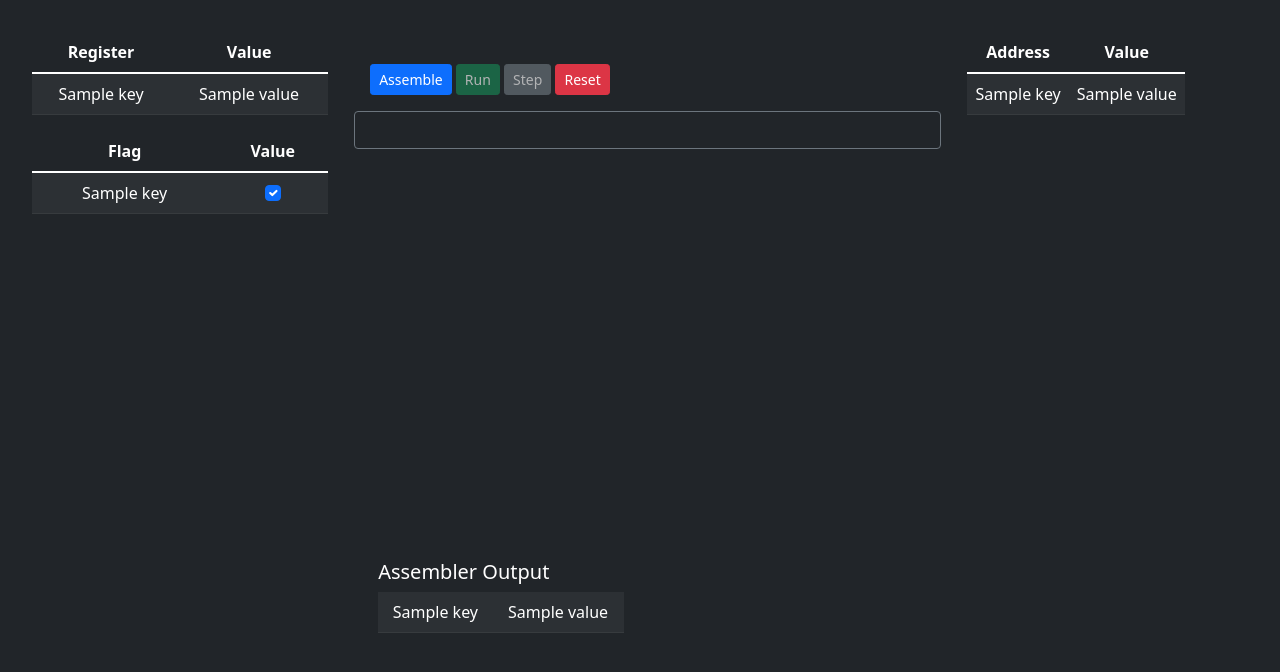
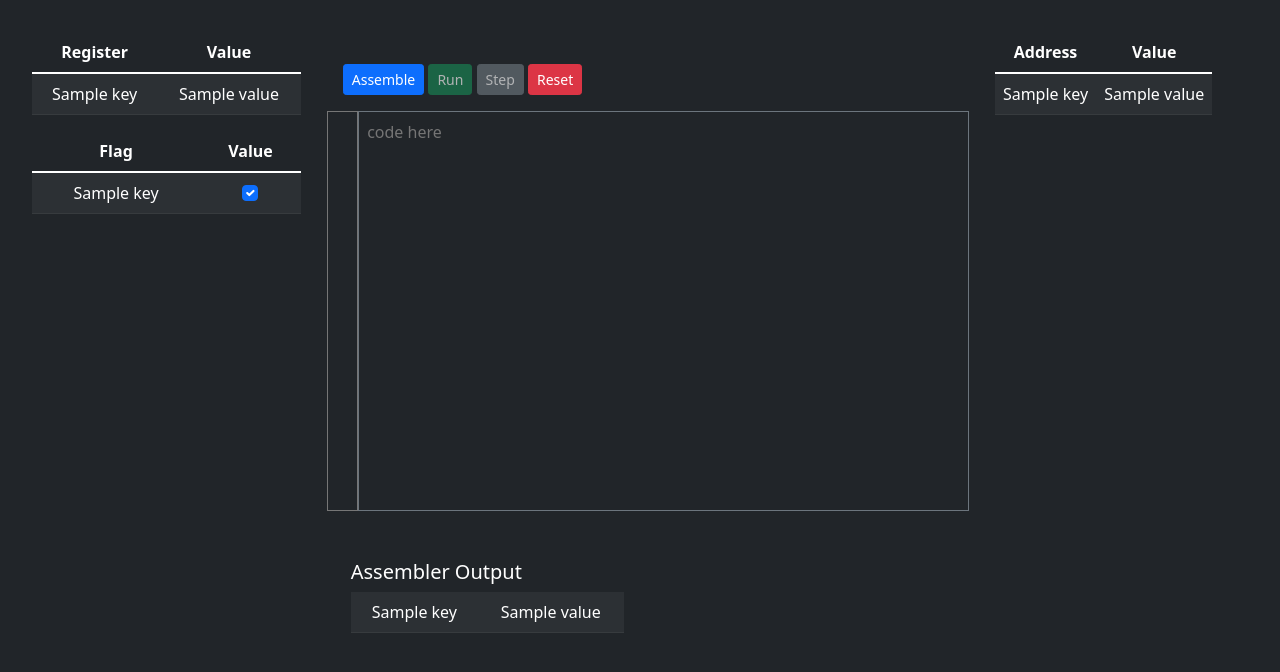
Before and after one commit to devanshshukla99/8085-Simulator, a Flask app: template webapp/templates/index.html in a window 1280 px wide. Shown: the top 672 px of the page. Run offline with Flask 2, Linux system fonts and the light colour scheme; the template is opened without the code that fills it: most values are stand-ins (such as "Sample title", 1, 10 or a date in 2020).

Commit message:
no more highlights :( added progress side-bar :)

```diff
--- a/webapp/app.py
+++ b/webapp/app.py
@@ -68,20 +68,19 @@
     global controller
     print(controller.ready)
     if controller.ready:
-        # try:
-        controller.run_once()
-        return {
-            "index": controller._run_idx,
-            "registers_flags": render_template(
-                "render_registers_flags.html", registers=controller.op.super_memory._registers_todict(), flags=flags
-            ),
-            "memory": render_template("render_memory.html", memory=controller.op.memory),
-            "assembler": render_template("render_assembler.html", assembler=controller.op._assembler),
-        }
-
-        # except Exception as e:
-        #     print(e)
-        #     return make_response(f"Exception raised {e}", 400)
+        try:
+            controller.run_once()
+            return {
+                "index": controller._run_idx,
+                "registers_flags": render_template(
+                    "render_registers_flags.html", registers=controller.op.super_memory._registers_todict(), flags=flags
+                ),
+                "memory": render_template("render_memory.html", memory=controller.op.memory),
+                "assembler": render_template("render_assembler.html", assembler=controller.op._assembler),
+            }
+        except Exception as e:
+            print(e)
+            return make_response(f"Exception raised {e}", 400)
     return make_response("Controller not ready", 400)
 
 
--- a/webapp/static/script.js
+++ b/webapp/static/script.js
@@ -1,11 +1,10 @@
 window.onload = function () {
     console.log("load");
     // reload code contents
-    document.getElementById("code").innerHTML = localStorage.getItem("code");
+    document.getElementById("code").value = localStorage.getItem("code");
 
     document.getElementById("run").disabled = true;
     document.getElementById("step").disabled = true;
-
 
     document.getElementById("assemble").addEventListener("click", function () {
         console.log("assemble")
@@ -20,12 +19,13 @@
                 document.getElementById("run").disabled = false
                 document.getElementById("step").disabled = false
                 document.getElementById("memory-container").innerHTML = response;
+                ProgressSideBar(_code, 0)
             }
         };
-        var _code = UnApplyHighlights(ProcessCode(document.getElementById("code").innerHTML));
+        var _code = document.getElementById("code").value.trim();
         if (_code) {
             // save code
-            localStorage.setItem("code", UnProcessCode(_code))
+            localStorage.setItem("code", _code)
             console.log("sent")
             request.send(JSON.stringify(
                 {
@@ -50,10 +50,11 @@
                 document.getElementById("registers-flags").innerHTML = _resp_dict["registers_flags"];
                 document.getElementById("memory-container").innerHTML = _resp_dict["memory"];
                 document.getElementById("assembler-container").innerHTML = _resp_dict["assembler"];
+                ProgressSideBar(_code, _code.split("\n").length)
             }
         };
-        var _code = ProcessCode(document.getElementById("code").innerHTML);
-        request.send(UnApplyHighlights(_code));
+        var _code = document.getElementById("code").value.trim();
+        request.send(_code);
     });
 
     document.getElementById("step").addEventListener("click", function () {
@@ -63,6 +64,7 @@
         request.onload = () => {
             const response = request.responseText;
             if (request.status != 200) {
+                AlertProgressSideBar()
                 alert(response)
             }
             else {
@@ -71,11 +73,12 @@
                 document.getElementById("registers-flags").innerHTML = _resp_dict["registers_flags"];
                 document.getElementById("memory-container").innerHTML = _resp_dict["memory"];
                 document.getElementById("assembler-container").innerHTML = _resp_dict["assembler"];
-                document.getElementById("code").innerHTML = UnProcessCode(ApplyHighlights(_code, index));
+                document.getElementById("code").value = _code;
+                ProgressSideBar(_code, index)
             }
         };
-        var _code = ProcessCode(document.getElementById("code").innerHTML);
-        request.send(UnApplyHighlights(_code));
+        var _code = document.getElementById("code").value.trim();
+        request.send(_code);
     });
 
     document.getElementById("reset").addEventListener("click", function () {
@@ -94,7 +97,8 @@
                 document.getElementById("assembler-container").innerHTML = _resp_dict["assembler"];
                 document.getElementById("run").disabled = true
                 document.getElementById("step").disabled = true
-                document.getElementById("code").innerHTML = UnApplyHighlights(document.getElementById("code").innerHTML)
+                document.getElementById("track").textContent = ""
+
             }
         };
         request.send();
@@ -107,31 +111,21 @@
         flags_dict[element.id] = element.checked
     });
     return flags_dict
-
 }
-function ProcessCode(code) {
-    code = code.replaceAll("<div>", "\n")
-    code = code.replaceAll("</div>", "")
-    code = code.replaceAll("<br>", "\n")
-    return code
+function AlertProgressSideBar() {
+    var track = document.getElementById("track");
+    _track = track.textContent.trim().split("\n")
+    _track[_track.length - 1] = "❌\n"
+    track.textContent = _track.join("\n")
 }
-function UnProcessCode(code) {
-    return code.replaceAll("\n", "<br>")
+function ProgressSideBar(code, index) {
+    var track = document.getElementById("track");
+    console.log(index, code, code.split("\n").length)
+    track.textContent = ""
+    for (let i = 0; i < index; i++) {
+        track.textContent += "✔\n"
+    }
+    if (index < code.split("\n").length) {
+        track.textContent += "▶"
+    }
 }
-function UnApplyHighlights(code) {
-    code = code.replaceAll(/<highlight>/gm, "")
-    code = code.replaceAll(/<\/highlight>/gm, "")
-    return code.replaceAll("<br>", "\n")
-}
-function ApplyHighlights(code, index) {
-    code = ProcessCode(code)
-    code = UnApplyHighlights(code)
-    code = code.split("\n")
-    if (index < code.length) {
-        if (code[index]) {
-            code[index] = "<highlight>" + code[index] + "</highlight>"
-            return code.join("\n")
-        }
-    }
-    return code.join("\n")
-}
--- a/webapp/static/styles.css
+++ b/webapp/static/styles.css
@@ -24,42 +24,51 @@
     text-align: center
 }
 .memory-container {
+    padding: 1rem;
+    text-align: center;
     display: flex;
+    flex-direction: row;
     justify-content: center;
     height: 80vh;
     width: 250px;
     overflow-y: auto;
     border-collapse: collapse;
-    text-align: center
 }
 .registers-flags {
     display: flex;
     padding: 1rem;
     flex-direction: column;
 }
-.memory-container {
+.code-container {
     display: flex;
-    padding: 1rem;
     flex-direction: row;
 }
-
-.code-container {
+.controls-container {
     display: flex;
     flex-direction: column;
     margin-top: 1rem;
     padding-top: 1rem;
+    min-height: 250px;
 }
-.code-container .button-head {
+.controls-container .button-head {
     padding: 1rem;
-    /* margin: 1rem; */
+}
+#track {
+    width: 10%;
+    resize: none;
+    align-content: right;
+}
+@media only screen and (min-width: 1080px) {
+    #track {
+        width: 5%;
+    }
 }
 .code-box {
-    z-index: 1;
+    outline: 0px;
     white-space: break-spaces;
-}
-highlight {
-    z-index: 2;
-    background: rgb(110, 110, 253);
+    min-height: 400px;
+    resize: none;
+    width: 100%;
 }
 textarea {
     margin-top: 0.5rem;
--- a/webapp/templates/index.html
+++ b/webapp/templates/index.html
@@ -15,18 +15,18 @@
         {% include "render_memory.html" %}
     </div>
 
-    <div class="code-container" style="grid-area: d;">
+    <div class="controls-container" style="grid-area: d;">
         <div class="button-head">
             <button type="button" class="btn btn-primary btn-sm" id="assemble">Assemble</button>
             <button type="button" class="btn btn-success btn-sm" id="run">Run</button>
             <button type="button" class="btn btn-secondary btn-sm" id="step">Step</button>
             <button type="button" class="btn btn-danger btn-sm" id="reset">Reset</button>
         </div>
-        <div class="form-group">
-            <div class="code-box form-control bg-dark text-white border-secondary" id="code" contenteditable="true" -->
-            </div>
-            <!-- <textarea class="form-control bg-dark text-white border-secondary" name="code" id="code" rows="25"
-                style="max-width: 100%;" autocomplete="new-password"></textarea> -->
+        <div class="form-group code-container">
+            <textarea class="bg-dark text-primary" id="track" readonly></textarea>
+            <!-- <div class="code-box form-control bg-dark text-white border-secondary" id="code" contenteditable="true" -->
+            <textarea class="code-box bg-dark text-white border-secondary" id="code" autocomplete="new-password"
+                placeholder="code here"></textarea>
         </div>
     </div>
     <div class="assembler-container text-white w-50" style="grid-area: e" id="assembler-container">
```
